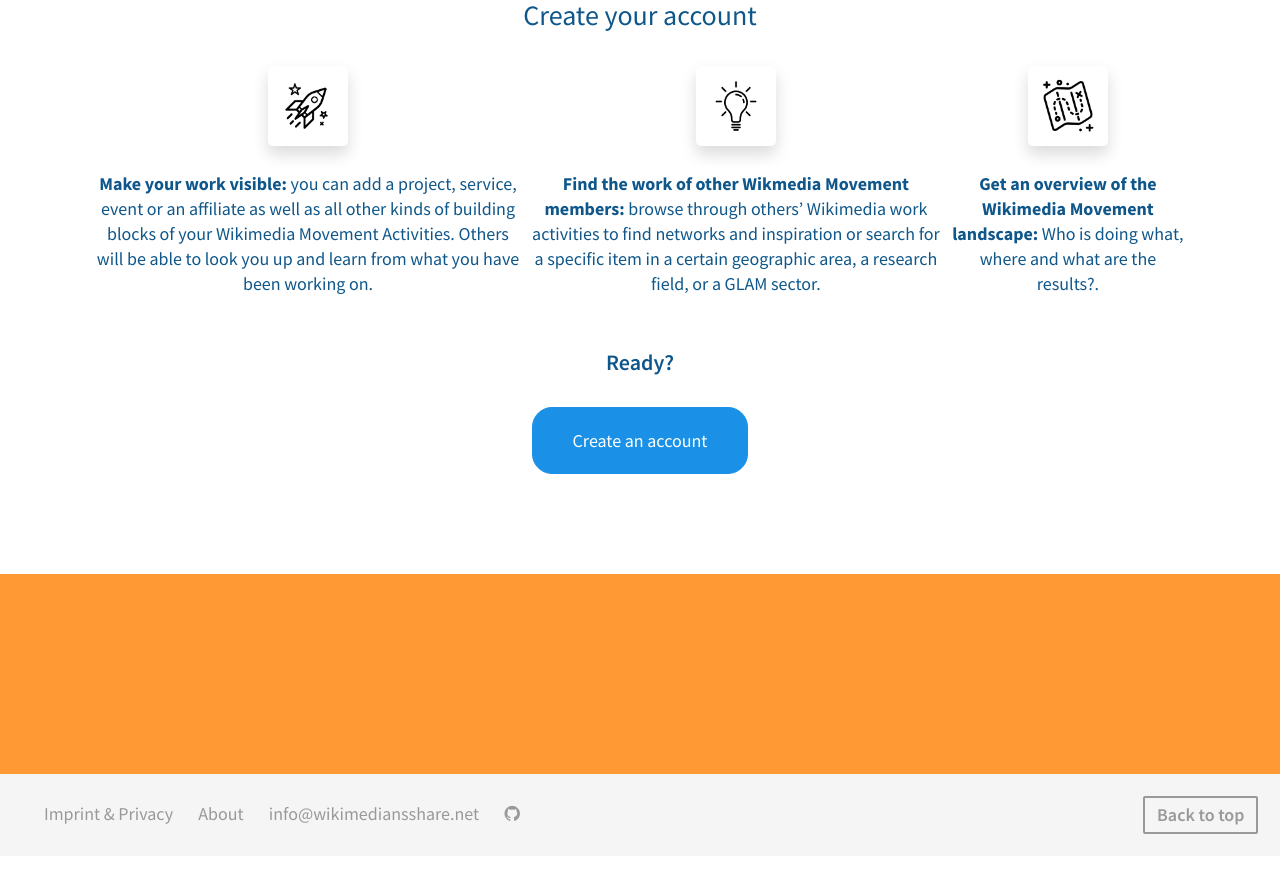
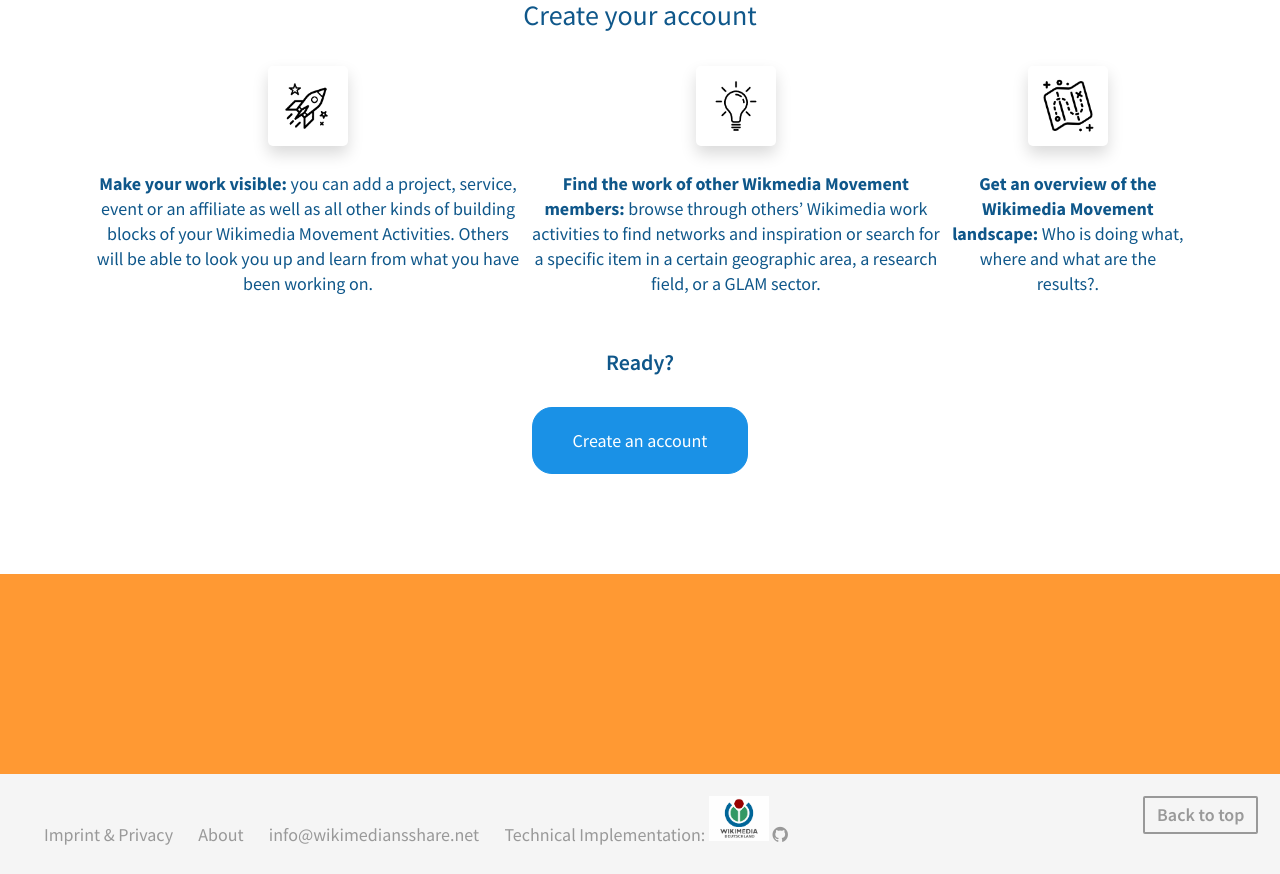
Before and after one commit to hbz/oerworldmap-ui, a Jekyll site: the page built from docs/index.html, in a window 1280 px wide and 900 px high, scrolled down 1792 px, cut to the strip 26-900 px from the top of the window. Built offline with Jekyll 4.4.1, drawn with Linux system fonts in a browser that asks for light colours; nearby versions of some CDN libraries; comment, search, counter and statistics services are not loaded; a style sheet for code colours, icons or effects is not loaded.

Commit message:
added credit WMDE

```diff
--- a/docs/_includes/footer.html
+++ b/docs/_includes/footer.html
@@ -22,6 +22,11 @@
 
         <a href="">info@wikimediansshare.net</a>
 
+        Technical Implementation:
+        <img src="{{ site.baseurl }}/assets/img/landingpage/wmde.png"
+          alt="Wikimedia Deutschland" height=45  >
+
+
         <a
           href="https://github.com/wmde/oerworldmap"
           title="GitHub"
```
